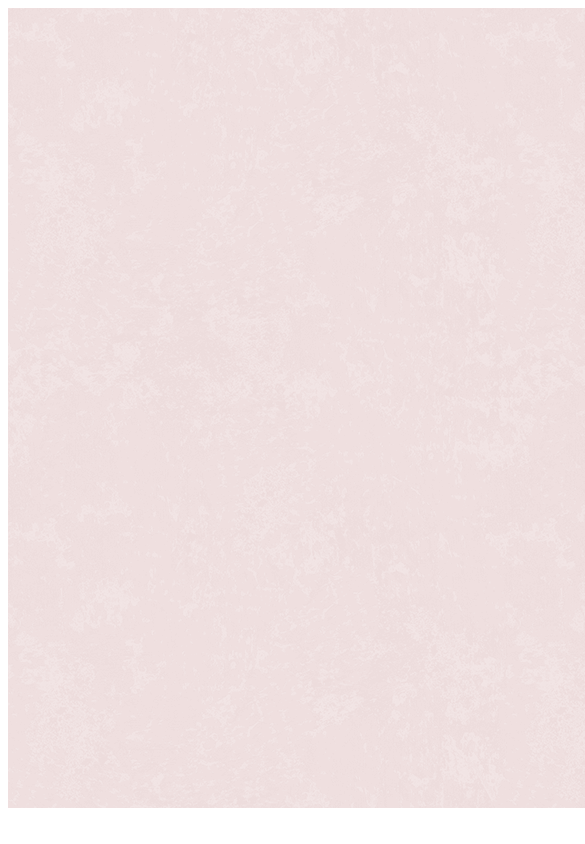
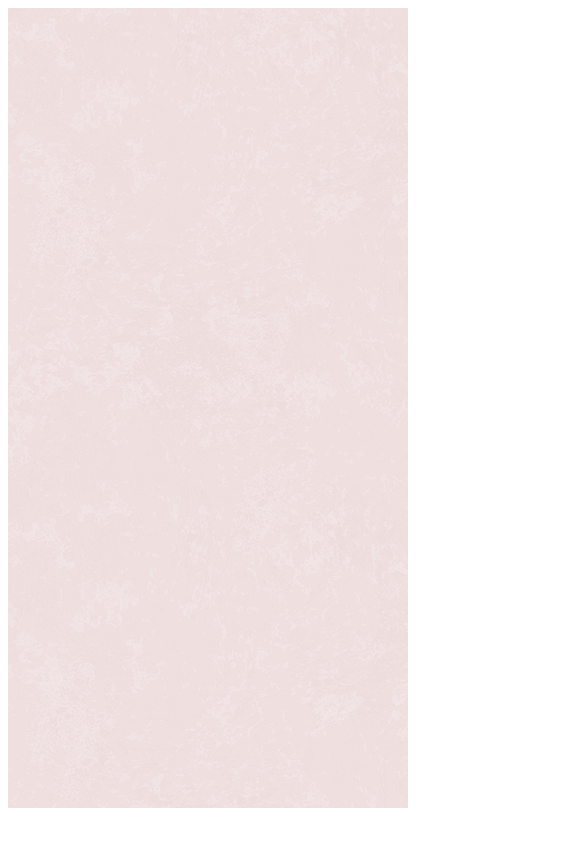
Before and after one commit to kddial/wavy-game, a plain HTML site: page index.html in a window 390 px wide. Shown: the top 844 px of the page, 585 px wide, since content can reach past the window. Drawn offline with Linux system fonts and the light colour scheme.

Commit message:
added meta viewport for mobile

```diff
--- a/core.js
+++ b/core.js
@@ -4,7 +4,7 @@
 var canvas = null;
 var ctx = null;
 var framerate = 1000/60;
-var c_width = 600;
+var c_width = 400;
 var c_height = 800;
 
 /*** Variables used externally ***/
--- a/index.html
+++ b/index.html
@@ -2,8 +2,8 @@
 <html>
 <head>
     <title>ribbon game</title>
+    <meta name="viewport" content="width=device-width, initial-scale=1.0">
 </head>
-
 
 <body>
     <canvas id="my_canvas" style="background: url('./resources/pink_rice.png')"></canvas>
```
